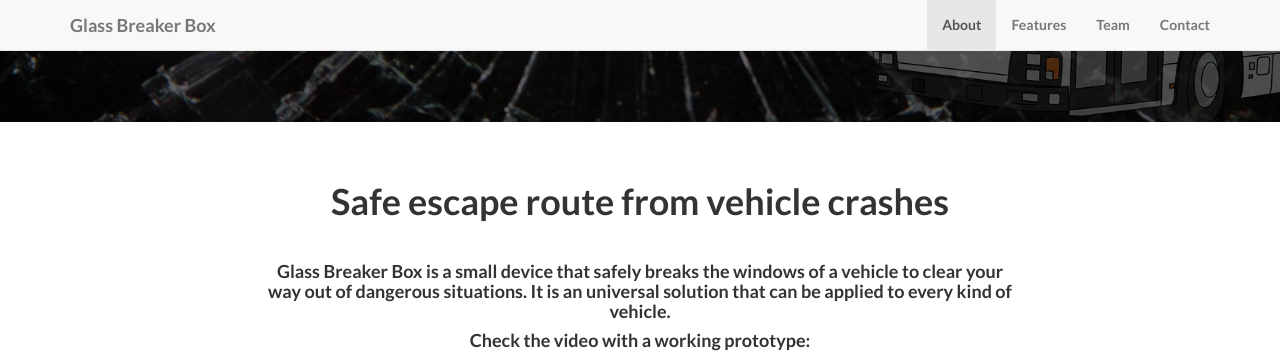
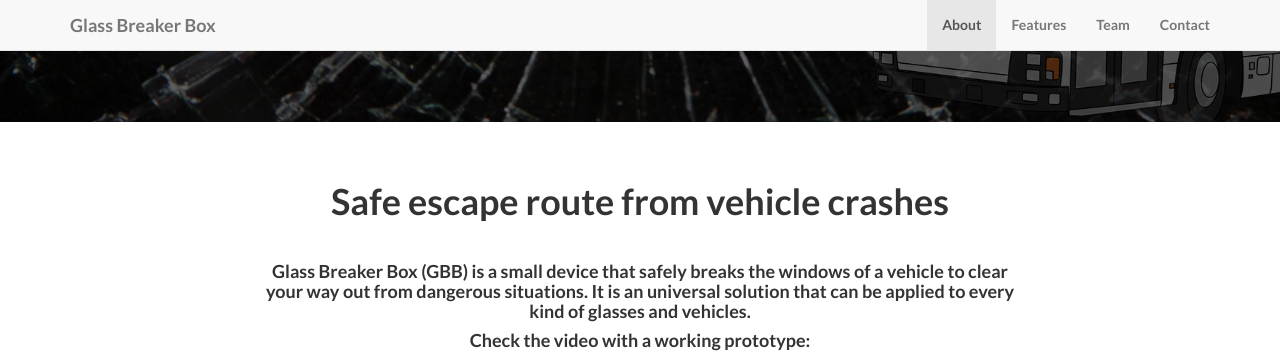
Before and after one commit to glassbreakerbox/glassbreakerbox.github.io, a Jekyll site: the page built from index.html, in a window 1280 px wide and 900 px high, scrolled down 605 px, cut to the strip 0-357 px from the top of the window. Built offline with Jekyll 4.4.1, drawn with Linux system fonts in a browser that asks for light colours.

Commit message:
Modify about page

```diff
--- a/_includes/about.html
+++ b/_includes/about.html
@@ -5,7 +5,7 @@
               <br/><br/>
               <h1>Safe escape route from vehicle crashes</h1>
               <br/>
-                <h4>Glass Breaker Box is a small device that safely breaks the windows of a vehicle to clear your way out of dangerous situations. It is an universal solution that can be applied to every kind of vehicle.</h4>
+                <h4>Glass Breaker Box (GBB) is a small device that safely breaks the windows of a vehicle to clear your way out from dangerous situations. It is an universal solution that can be applied to every kind of glasses and vehicles.</h4>
                 <h4>Check the video with a working prototype:</h4>
                 <iframe width="560" height="315" src="https://www.youtube.com/embed/BY-A6YsySLo" frameborder="0" allowfullscreen></iframe>
                 <br/>
```
